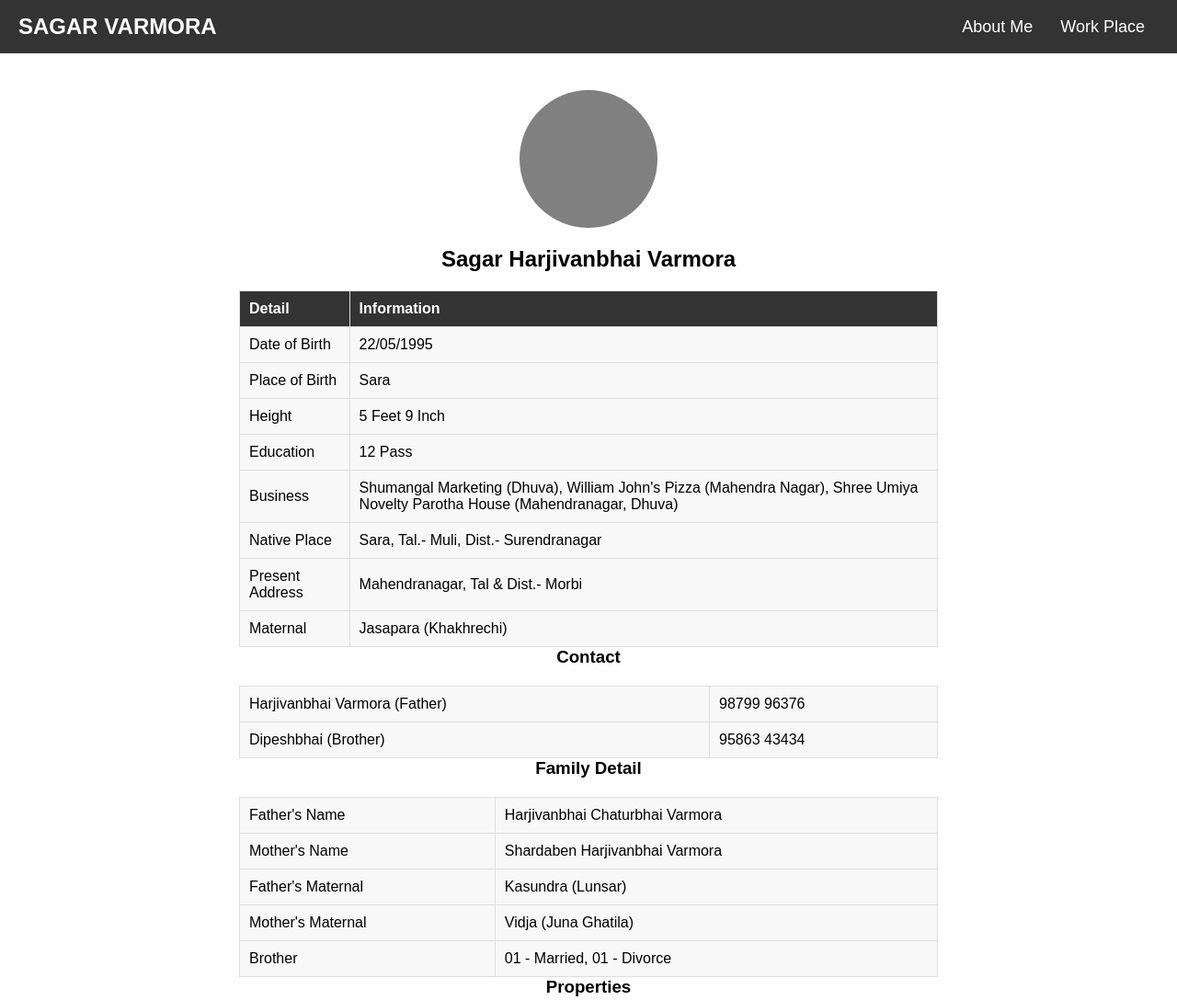
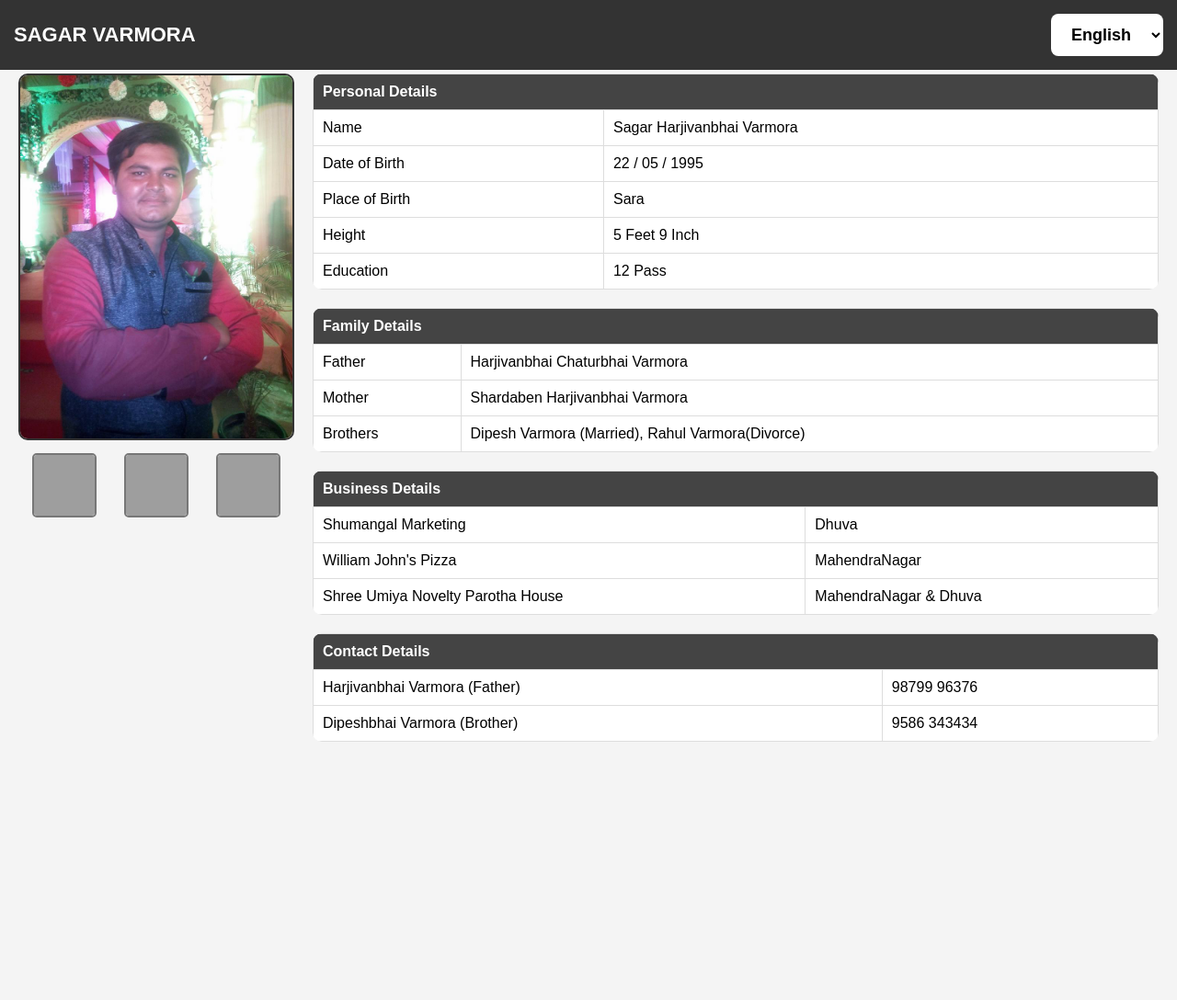
Before and after one commit to varmoraj/Sagar_Varmora, a plain HTML site: page index.html in a window 1280 px wide. Shown: the top 1088 px of the page at 92% size. After the commit the page ends 847 px from the top, so only its background shows below. Drawn offline with Linux system fonts and the light colour scheme; grey boxes are pictures that could not be loaded.

Commit message:
index.html
added Gujrati Version

```diff
--- a/index.html
+++ b/index.html
@@ -3,7 +3,7 @@
 <head>
     <meta charset="UTF-8">
     <meta name="viewport" content="width=device-width, initial-scale=1.0">
-    <title>Sagar Varmora - Bio Data</title>
+    <title>Sagar Varmora - Bio</title>
     <style>
         * {
             margin: 0;
@@ -11,159 +11,206 @@
             box-sizing: border-box;
             font-family: Arial, sans-serif;
         }
-
-        nav {
+        body {
+            background-color: #f4f4f4;
+            padding-top: 60px;
+        }
+        /* Navbar Styles */
+        .navbar {
             display: flex;
             justify-content: space-between;
             align-items: center;
-            background: #333;
-            padding: 15px 20px;
+            background-color: #333;
             color: white;
+            padding: 15px;
+            position: fixed;
+            width: 100%;
+            top: 0;
+            left: 0;
         }
-
-        .logo {
-            font-size: 24px;
+        .navbar h1 {
+            font-size: 22px;
+            text-transform: uppercase;
+        }
+        /* Language Button */
+        .language-select {
+            background-color: white;
+            color: black;
+            border: none;
+            padding: 12px 18px;
+            font-size: 18px;
             font-weight: bold;
+            border-radius: 8px;
+            cursor: pointer;
         }
-
-        .menu {
-            list-style: none;
+        /* Main Layout */
+        .container {
             display: flex;
+            flex-wrap: wrap;
+            padding: 20px;
         }
-
-        .menu li {
-            margin: 0 15px;
+        /* Photo Section */
+        .photo-section {
+            flex: 1;
+            max-width: 300px;
+            position: sticky;
+            top: 80px;
         }
-
-        .menu a {
-            text-decoration: none;
-            color: white;
-            font-size: 18px;
-            transition: 0.3s;
+        .photo-section img {
+            width: 100%;
+            border-radius: 10px;
+            border: 2px solid #333;
         }
-
-        .menu a:hover {
-            color: #ffcc00;
+        .thumbnails {
+            display: flex;
+            justify-content: space-around;
+            margin-top: 10px;
         }
-
-        .menu-toggle {
-            display: none;
+        .thumbnails img {
+            width: 70px;
+            height: 70px;
+            object-fit: cover;
+            border-radius: 5px;
             cursor: pointer;
-            font-size: 24px;
+            border: 2px solid #777;
         }
-
-        #menu-checkbox {
-            display: none;
+        .thumbnails img:hover {
+            border-color: #333;
         }
-
-        .container {
-            padding: 20px;
-            max-width: 800px;
-            margin: auto;
-            text-align: center;
+        /* Tables Section */
+        .details {
+            flex: 2;
+            margin-left: 20px;
         }
-
-        .photo {
-            width: 150px;
-            height: 150px;
-            border-radius: 50%;
-            background: gray;
-            margin: 20px auto;
-        }
-
         table {
             width: 100%;
+            margin-bottom: 20px;
             border-collapse: collapse;
-            margin-top: 20px;
-            background: #f8f8f8;
+            background: white;
+            border-radius: 10px;
+            overflow: hidden;
         }
-
-        table, th, td {
+        th, td {
             border: 1px solid #ddd;
             padding: 10px;
             text-align: left;
         }
-
         th {
-            background: #333;
+            background-color: #444;
             color: white;
         }
-
         @media (max-width: 768px) {
-            .menu {
-                display: none;
+            .container {
                 flex-direction: column;
-                position: absolute;
-                top: 60px;
-                left: 0;
-                width: 100%;
-                background: #333;
-                text-align: center;
-                padding: 10px 0;
+                align-items: center;
             }
-
-            .menu li {
-                margin: 10px 0;
-            }
-
-            .menu-toggle {
-                display: block;
-            }
-
-            #menu-checkbox:checked ~ .menu {
-                display: flex;
+            .details {
+                margin-left: 0;
             }
         }
     </style>
 </head>
 <body>
-    <nav>
-        <div class="logo">SAGAR VARMORA</div>
-
-        <input type="checkbox" id="menu-checkbox">
-        <label for="menu-checkbox" class="menu-toggle">☰</label>
-
-        <ul class="menu">
-            <li><a href="#about">About Me</a></li>
-            <li><a href="#work">Work Place</a></li>
-        </ul>
-    </nav>
+    <div class="navbar">
+        <h1>Sagar Varmora</h1>
+        <select class="language-select" id="languageSelect" onchange="changeLanguage()">
+            <option value="english">English</option>
+            <option value="gujarati">ગુજરાતી</option>
+        </select>
+    </div>
 
     <div class="container">
-        <div class="photo"></div>
-        <h2>Sagar Harjivanbhai Varmora</h2>
+        <!-- Photo Section -->
+        <div class="photo-section">
+            <img id="mainPhoto" src="https://raw.githubusercontent.com/varmoraj/Sagar_Varmora/main/sagar.jpg" alt="Sagar Varmora">
+            <div class="thumbnails">
+                <img src="https://encrypted-tbn0.gstatic.com/images?q=tbn:ANd9GcSt94_5SLNM6r_Qy7TqcgosaboRKue0YXAUJQ&s" onclick="changePhoto(this)">
+                <img src="https://d2gjqh9j26unp0.cloudfront.net/profilepic/2eaa19b8653c6f1423aa87fb0f2b600d" onclick="changePhoto(this)">
+                <img src="https://images.jdmagicbox.com/quickquotes/images_main/varmora-sanitaryware-19-05-2021-1441-226883708-cvbay.jpg" onclick="changePhoto(this)">
+            </div>
+        </div>
+
+        <!-- Details Section -->
+        <div class="details" id="detailsSection">
+            <!-- English Content (Default) -->
             <table>
-            <tr><th>Detail</th><th>Information</th></tr>
-            <tr><td>Date of Birth</td><td>22/05/1995</td></tr>
+                <tr><th colspan="2">Personal Details</th></tr>
+                <tr><td>Name</td><td>Sagar Harjivanbhai Varmora</td></tr>
+                <tr><td>Date of Birth</td><td>22 / 05 / 1995</td></tr>
                 <tr><td>Place of Birth</td><td>Sara</td></tr>
                 <tr><td>Height</td><td>5 Feet 9 Inch</td></tr>
                 <tr><td>Education</td><td>12 Pass</td></tr>
-            <tr><td>Business</td><td>Shumangal Marketing (Dhuva), William John's Pizza (Mahendra Nagar), Shree Umiya Novelty Parotha House (Mahendranagar, Dhuva)</td></tr>
-            <tr><td>Native Place</td><td>Sara, Tal.- Muli, Dist.- Surendranagar</td></tr>
-            <tr><td>Present Address</td><td>Mahendranagar, Tal & Dist.- Morbi</td></tr>
-            <tr><td>Maternal</td><td>Jasapara (Khakhrechi)</td></tr>
             </table>
 
-        <h3>Contact</h3>
             <table>
-            <tr><td>Harjivanbhai Varmora (Father)</td><td>98799 96376</td></tr>
-            <tr><td>Dipeshbhai (Brother)</td><td>95863 43434</td></tr>
+                <tr><th colspan="2">Family Details</th></tr>
+                <tr><td>Father</td><td>Harjivanbhai Chaturbhai Varmora</td></tr>
+                <tr><td>Mother</td><td>Shardaben Harjivanbhai Varmora</td></tr>
+                <tr><td>Brothers</td><td>Dipesh Varmora (Married), Rahul Varmora(Divorce)</td></tr>
             </table>
 
-        <h3>Family Detail</h3>
             <table>
-            <tr><td>Father's Name</td><td>Harjivanbhai Chaturbhai Varmora</td></tr>
-            <tr><td>Mother's Name</td><td>Shardaben Harjivanbhai Varmora</td></tr>
-            <tr><td>Father's Maternal</td><td>Kasundra (Lunsar)</td></tr>
-            <tr><td>Mother's Maternal</td><td>Vidja (Juna Ghatila)</td></tr>
-            <tr><td>Brother</td><td>01 - Married, 01 - Divorce</td></tr>
+                <tr><th colspan="2">Business Details</th></tr>
+                <tr><td>Shumangal Marketing</td><td>Dhuva</td></tr>
+                <tr><td>William John's Pizza</td><td>MahendraNagar</td></tr>
+                <tr><td>Shree Umiya Novelty Parotha House</td><td>MahendraNagar & Dhuva</td></tr>
             </table>
 
-        <h3>Properties</h3>
             <table>
-            <tr><td>Land</td><td>30 Vigha at Sara</td></tr>
-            <tr><td>Properties</td><td>01 Flat 2BHK at Kranti Jyot, Mahendranagar<br>01 House at Mahendranagar, Morbi<br>01 Shop at Dhuva - (Shumangal Marketing)</td></tr>
+                <tr><th colspan="2">Contact Details</th></tr>
+                <tr><td>Harjivanbhai Varmora (Father)</td><td>98799 96376</td></tr>
+                <tr><td>Dipeshbhai Varmora (Brother)</td><td>9586 343434</td></tr>
             </table>
         </div>
+    </div>
+
+    <script>
+        function changePhoto(img) {
+            document.getElementById("mainPhoto").src = img.src;
+        }
+
+        function changeLanguage() {
+            var language = document.getElementById("languageSelect").value;
+            var details = document.getElementById("detailsSection");
+
+            if (language === "gujarati") {
+                details.innerHTML = `
+                    <table>
+                        <tr><th colspan="2">વ્યક્તિગત વિગતો</th></tr>
+                        <tr><td>નામ</td><td>સાગર હરજીવનભાઈ વરમોરા </td></tr>
+                        <tr><td>જન્મ તારીખ</td><td>22 / 05 / 1995</td></tr>
+                        <tr><td>જન્મ સ્થળ</td><td>સાર</td></tr>
+                        <tr><td>ઊંચાઈ</td><td>5 ફૂટ 9 ઇંચ</td></tr>
+                        <tr><td>શિક્ષણ</td><td>12 પાસ</td></tr>
+                    </table>
+
+                    <table>
+                        <tr><th colspan="2">કુટુંબની વિગતો</th></tr>
+                        <tr><td>પિતા</td><td>હરજીવનભાઈ ચતુરભાઈ વરમોરા </td></tr>
+                        <tr><td>માતા</td><td>શારદાબેન હરજીવનભાઈ વરમોરા </td></tr>
+                        <tr><td>ભાઈઓ</td><td>દિપેશ વરમોરા (પરિણીત), રાહુલ વરમોરા (છૂટાછેડા)</td></tr>
+                    </table>
+
+
+                    <table>
+                <tr><th colspan="2"> વ્યવસાય વિગતો </th></tr>
+                <tr><td> શુમંગલ માર્કેટિંગ </td><td>ઢુંવા </td></tr>
+                <tr><td> વિલિયમ જોન્સ પિઝા </td><td>મહેન્દ્રનગર </td></tr>
+                <tr><td> શ્રી ઉમિયા નોવેલ્ટી પરોઠા હાઉસ </td><td>મહેન્દ્રનગર તથા ઢુંવા </td></tr>
+            </table>
+
+            <table>
+                <tr><th colspan="2"> સંપર્ક વિગતો </th></tr>
+                <tr><td> હરજીવનભાઈ વરમોરા (પિતા શ્રી)</td><td>98799 96376</td></tr>
+                <tr><td> દિપેશભાઈ વરમોરા (મોટા ભાઈ)</td><td>9586 343434</td></tr>
+            </table>
+
+
+                `;
+            } else {
+                location.reload();
+            }
+        }
+    </script>
 </body>
 </html>
```
Lines whose indentation alone changed are shown as unchanged.
